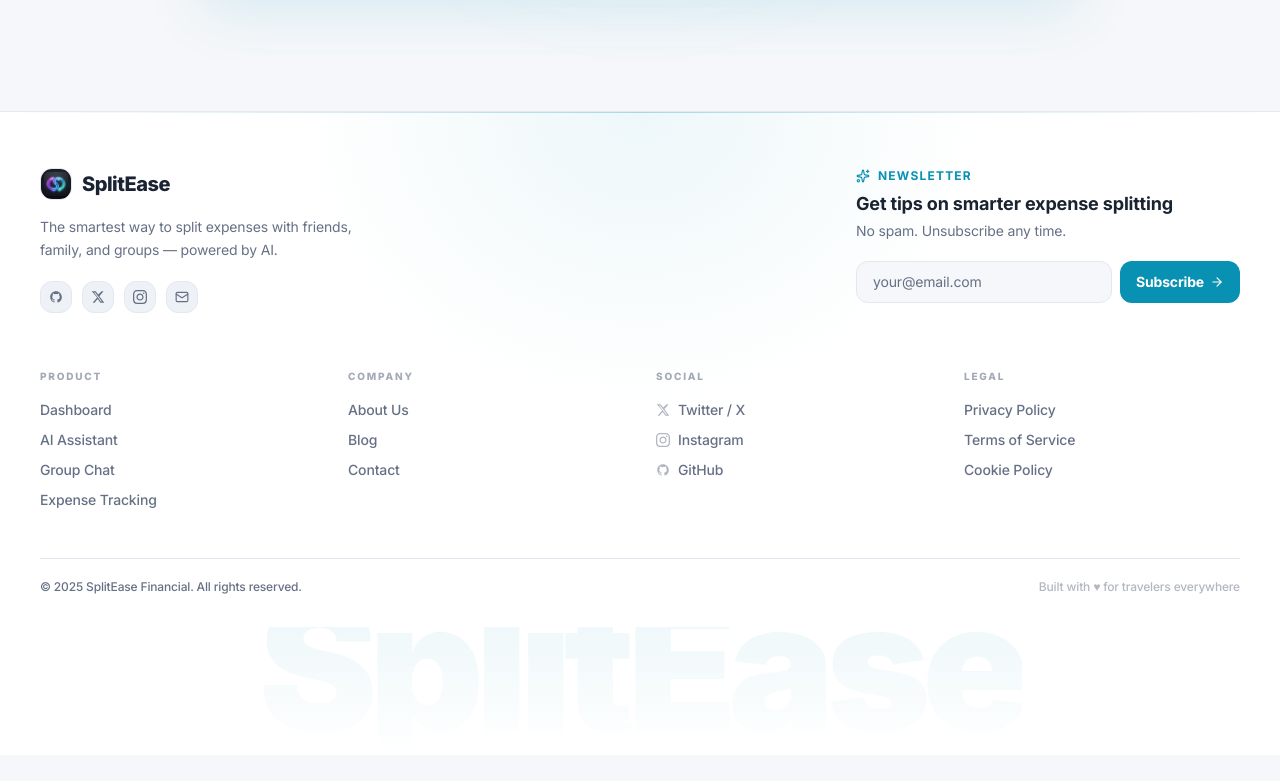
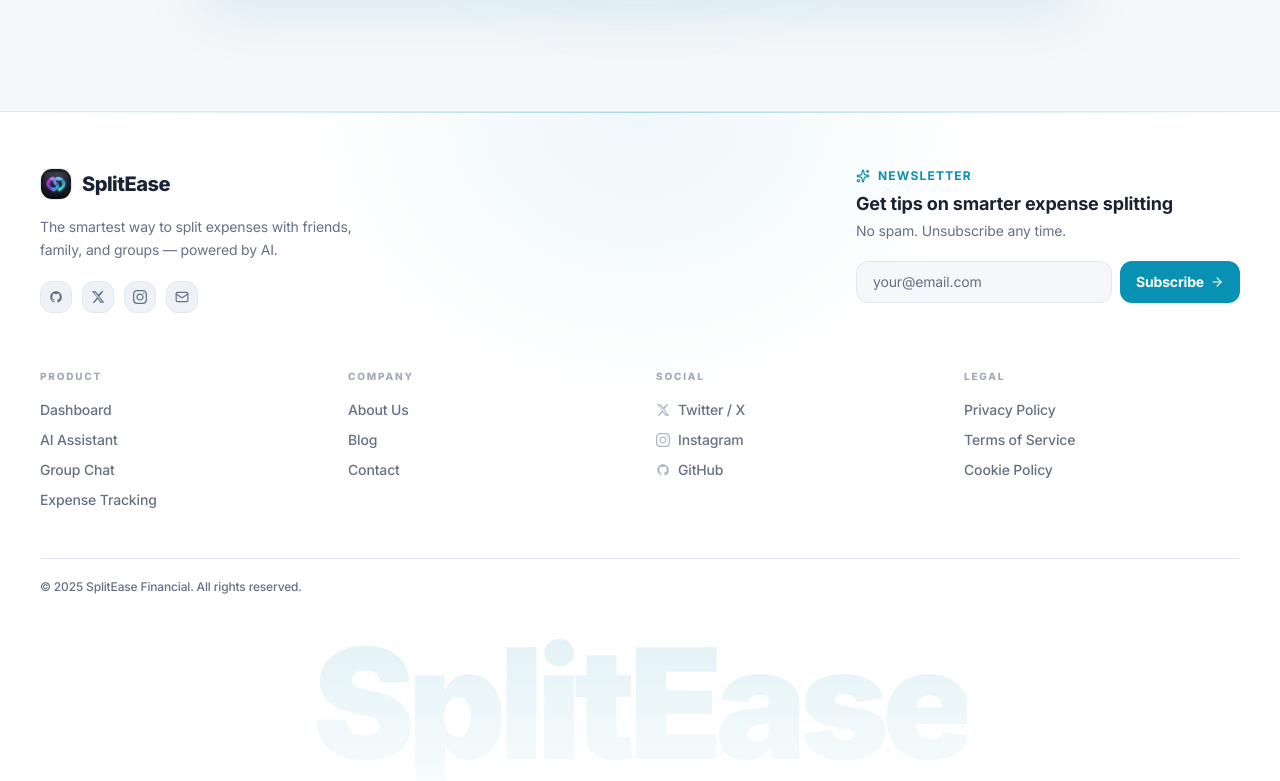
Before and after one commit to Gautam5514/Split-Expense, a Next.js app in the folder frontend/: page / in a window 1280 px wide. Shown: the part 5826-6607 px from the top of the page. Before the commit the page ends 6581 px from the top, so only its background shows below. Built offline with nearby package versions, Linux system fonts and the light colour scheme; no server answers.

Commit message:
Added some best perace

```diff
--- a/frontend/components/Footer.jsx
+++ b/frontend/components/Footer.jsx
@@ -172,22 +172,19 @@ export default function Footer() {
           <p className="text-xs text-muted-foreground font-medium">
             © {new Date().getFullYear()} SplitEase Financial. All rights reserved.
           </p>
-          <p className="text-xs text-muted-foreground/50 font-medium">
-            Built with ♥ for travelers everywhere
-          </p>
+
         </div>
       </div>
 
       {/* Giant watermark */}
-      <div
-        className="relative w-full overflow-hidden select-none pointer-events-none"
-        style={{ height: "clamp(60px, 10vw, 140px)" }}
+      <div className="relative w-full select-none pointer-events-none flex items-end justify-center"
+        style={{ height: "clamp(80px, 12vw, 160px)" }}
       >
         <p
-          className="absolute bottom-0 left-1/2 -translate-x-1/2 font-black leading-none whitespace-nowrap tracking-tighter"
+          className="font-black leading-none whitespace-nowrap tracking-tighter"
           style={{
-            fontSize: "clamp(70px, 14vw, 180px)",
-            background: "linear-gradient(to bottom, rgba(8,145,178,0.09) 0%, transparent 100%)",
+            fontSize: "clamp(80px, 12vw, 160px)",
+            background: "linear-gradient(to bottom, rgba(8,145,178,0.12) 0%, rgba(8,145,178,0.03) 100%)",
             WebkitBackgroundClip: "text",
             WebkitTextFillColor: "transparent",
             backgroundClip: "text",
```
